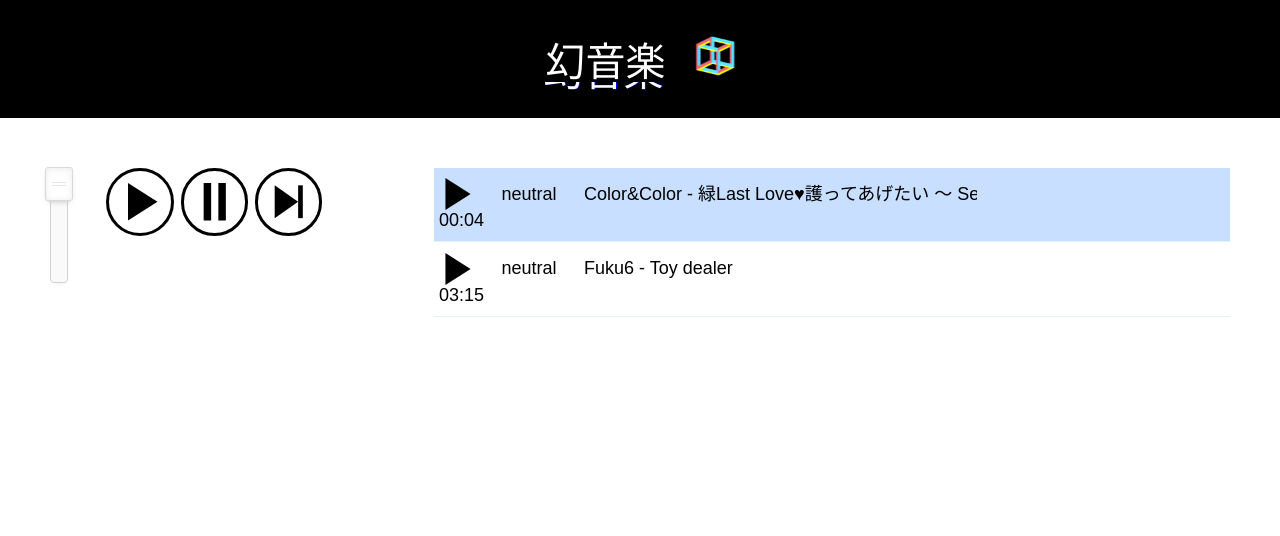
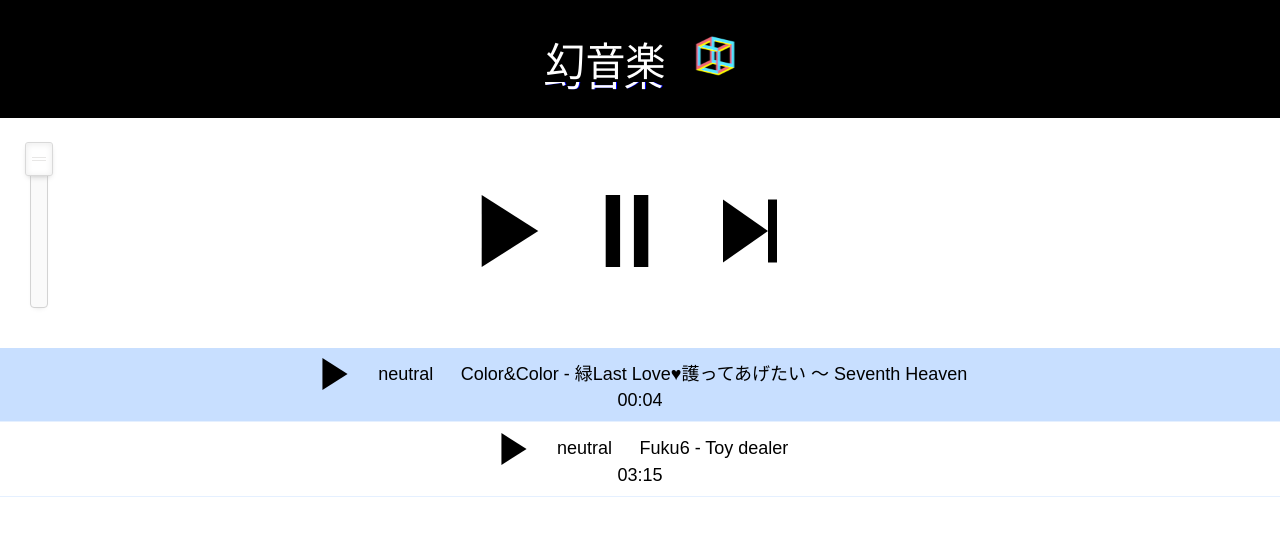
Before and after one commit to Wizarysan/setting-player, a React (Create React App) app: page / in a window 1280 px wide. Shown: the top 536 px of the page. Built offline with nearby package versions, Linux system fonts and the light colour scheme; no server answers.

Commit message:
styling buttons flex

```diff
--- a/src/features/Player/player.css
+++ b/src/features/Player/player.css
@@ -1,26 +1,27 @@
 .controls {
+  position: sticky;
+  top: 0;
+  width: 100%;
+  background-color: #fff;
   display: inline-block;
-  width: 30%;
-  padding: 50px 20px 50px 50px;
+  padding: 40px 30px;
   box-sizing: border-box;
   vertical-align: top;
   text-align: left; }
 
 .controls__volume {
-  vertical-align: top;
-  display: inline-block;
-  width: 10%;
-  padding-top: 15px; }
+  vertical-align: middle;
+  display: inline-block; }
 
 .controls__volume #volume {
-  height: 100px; }
+  height: 150px; }
 
 .controls__buttons {
+  width: 90%;
+  vertical-align: middle;
+  display: inline-flex;
+  justify-content: center;
   box-sizing: border-box;
-  vertical-align: top;
-  display: inline-block;
-  width: 85%;
-  max-width: 250px;
   padding: 0 0 0 25px; }
 
 .controls__button {
@@ -28,23 +29,13 @@
   position: relative;
   vertical-align: middle;
   cursor: pointer;
-  display: block;
-  width: 30%;
-  padding: 12px;
-  margin-right: 3%;
-  border: 3px solid black;
-  border-radius: 100%;
+  display: inline-block;
+  max-width: 80px;
+  margin-left: 4%;
   transition: all .1s ease-out; }
 
-@media (min-width: 992px) {
-  .controls__button {
-    display: inline-block; } }
-
 .controls__button svg {
-  width: 100%;
-  height: 100%;
-  line-height: 1;
-  vertical-align: middle; }
+  width: 90%; }
 
 .controls__button.active {
   transform: scale(0.9);
@@ -54,5 +45,5 @@
   fill: #2462b6; }
 
 .icon-play {
-  margin-left: 3px;
+  margin-left: 6px;
   transition: all .1s ease-out; }
--- a/src/features/Player/player.scss
+++ b/src/features/Player/player.scss
@@ -2,27 +2,28 @@
 $button-active: #2462b6;
 
 .controls {
+  position: sticky;
+  top:0;
+  width:100%;
+  background-color: #fff;
   display: inline-block;
-  width: 30%;
-  padding: 50px 20px 50px 50px;
+  padding: 40px 30px;
   box-sizing: border-box;
   vertical-align: top;
   text-align: left;
   &__volume {
-    vertical-align: top;
+    vertical-align: middle;
     display: inline-block;
-    width: 10%;
-    padding-top: 15px;
     #volume {
-      height:100px;
+      height:150px;
     }
   }
   &__buttons {
+    width: 90%;
+    vertical-align: middle;
+    display: inline-flex;
+    justify-content: center;
     box-sizing: border-box;
-    vertical-align: top;
-    display: inline-block;
-    width: 85%;
-    max-width: 250px;
     padding: 0 0 0 25px;
   }
   &__button {
@@ -30,21 +31,13 @@ $button-active: #2462b6;
     position: relative;
     vertical-align: middle;
     cursor: pointer;
-    display: block;
-    width: 30%;
-    padding: 12px;
-    margin-right: 3%;
-    border: 3px solid black;
-    border-radius: 100%;
+    display: inline-block;
+    //width: 25%;
+    max-width: 80px;
+    margin-left: 4%;
     transition: all .1s ease-out;
-    @include breakpoint(md) {
-      display: inline-block;
-    }
     svg {
-      width:100%;
-      height:100%;
-      line-height: 1;
-      vertical-align: middle;
+      width: 90%;
     }
     &.active {
       transform: scale(0.9);
@@ -57,6 +50,7 @@ $button-active: #2462b6;
 }
 
 .icon-play {
-  margin-left: 3px;
+
+  margin-left: 6px;
   transition: all .1s ease-out;
 }
--- a/src/features/Playlist/playlist.css
+++ b/src/features/Playlist/playlist.css
@@ -1,11 +1,3 @@
-.playlist {
-  display: inline-block;
-  width: 70%;
-  vertical-align: top;
-  padding: 50px;
-  box-sizing: border-box;
-  text-align: left; }
-
 .playlist__item {
   cursor: pointer;
   padding: 10px 5px;
--- a/src/features/Playlist/playlist.scss
+++ b/src/features/Playlist/playlist.scss
@@ -3,12 +3,7 @@ $item-hover: #e5f0ff;
 $play-hover: #2462b6;
 
 .playlist {
-  display: inline-block;
-  width: 70%;
-  vertical-align: top;
-  padding: 50px;
-  box-sizing: border-box;
-  text-align: left;
+
 }
 
 .playlist__item {
```
